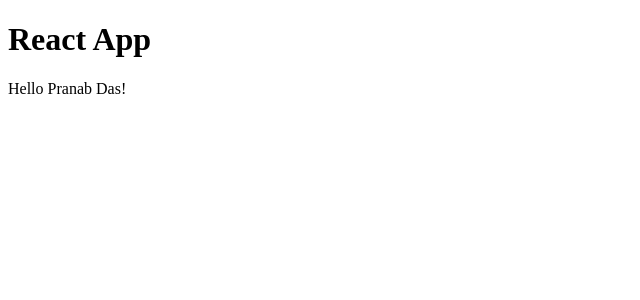
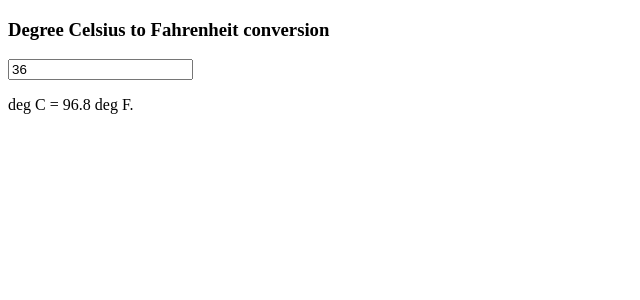
Before and after one commit to pranabdas/react-learning, a React (Create React App) app in the folder my-react-app/: page / in a window 1280 px wide. Shown: the top 300 px of the page, without its empty margins (0-640 px from the left). Built offline with nearby package versions, Linux system fonts and the light colour scheme.

Commit message:
05-degCtoF

```diff
--- a/my-react-app/src/App.jsx
+++ b/my-react-app/src/App.jsx
@@ -1,17 +1,30 @@
 import React from 'react';
 
-const user = {
-    "firstName": "Pranab",
-    "lastName" : "Das"
-}
+class App extends React.Component{
+  constructor(props){
+    super(props)
+    this.state = {
+      "temp": 36
+    }
+  }
 
-function App() {
+  handleChange = (e) => {
+    this.setState({
+      "temp": e.target.value
+    })
+  }
+
+  render(){
+    const tempF = this.state.temp*9/5 + 32;
+
     return(
       <>
-        <h1>React App</h1>
-        <p>Hello {user.firstName} {user.lastName}!</p>
+        <h3>Degree Celsius to Fahrenheit conversion</h3>
+        <input type='number' value={this.state.temp} onChange={this.handleChange} />
+        <p>deg C = {tempF} deg F.</p>
       </>
     )
   }
+}
 
 export default App
```
Also changed, not shown: 1 other file (tests, documents, lock files or other folders).
